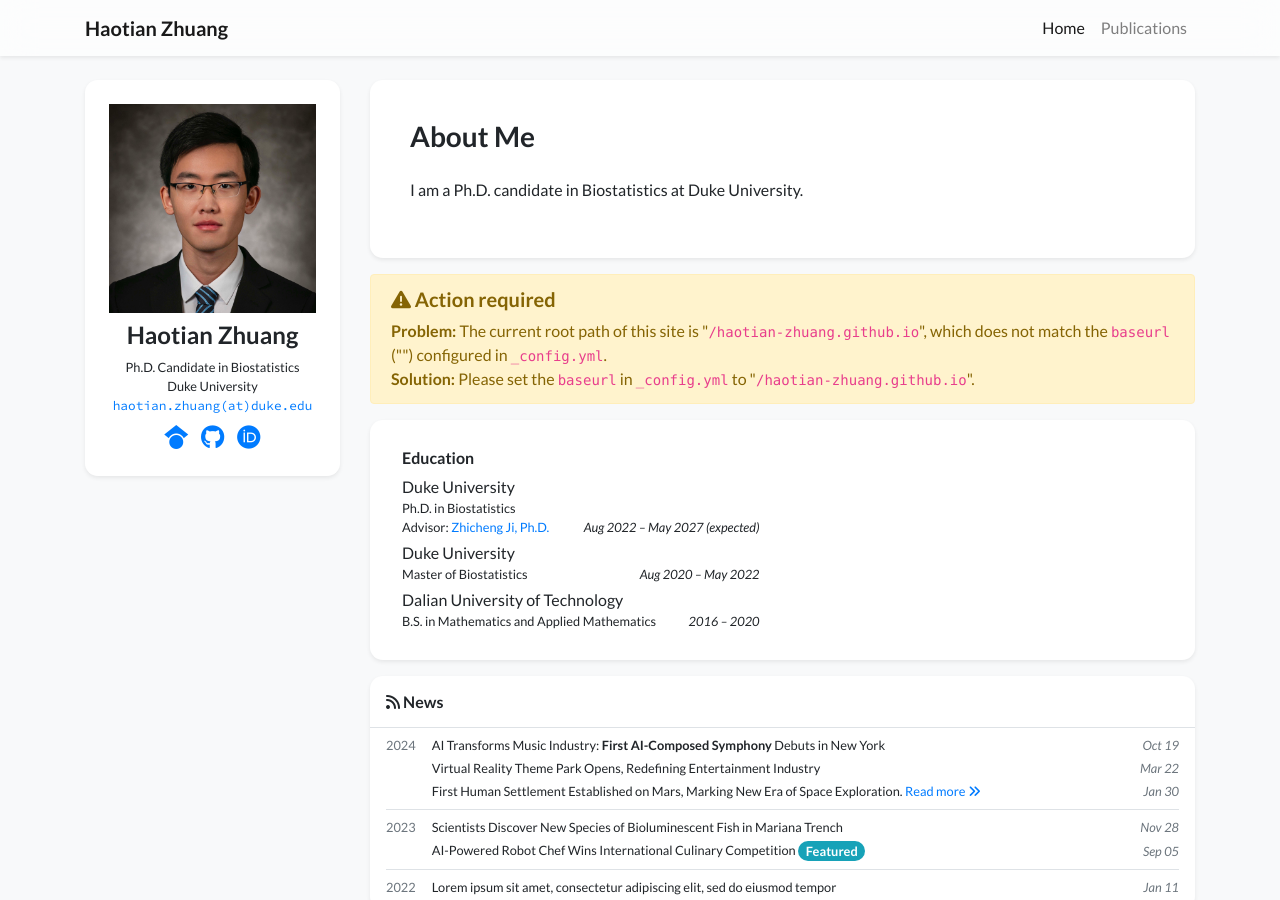
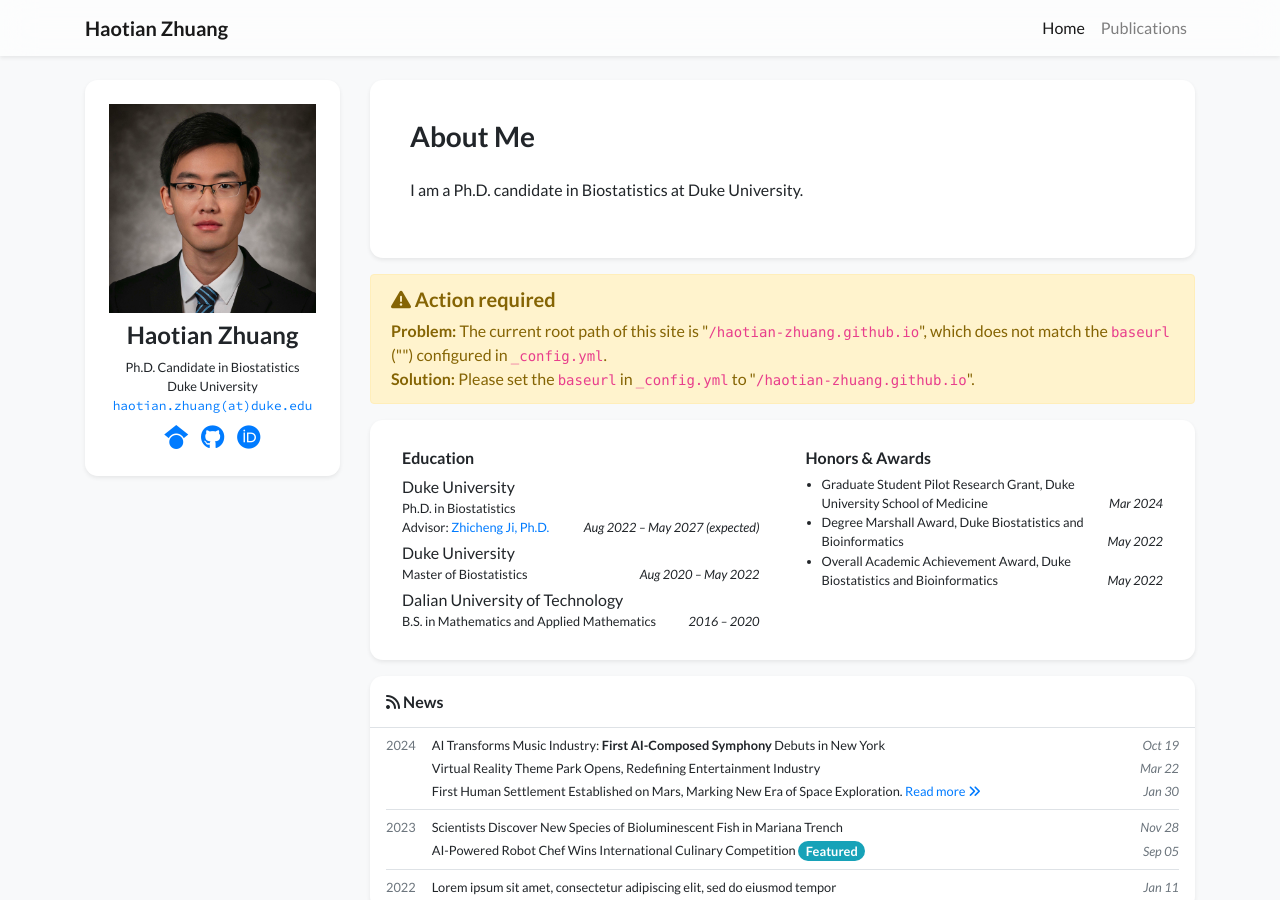
Before and after one commit to haotian-zhuang/haotian-zhuang.github.io, a Jekyll site: the page built from index.html, in a window 1280 px wide and 900 px high. Built offline with Jekyll 4.4.1, drawn with Linux system fonts in a browser that asks for light colours; nearby versions of some CDN libraries; a style sheet for code colours, icons or effects is not loaded.

Commit message:
Add academic awards

```diff
--- a/_data/profile.yml
+++ b/_data/profile.yml
@@ -39,3 +39,11 @@ education:
 #   logo: /assets/images/badges/PKU_red.png
 #   position: Research Intern
 #   date: Sep. 2019 - Jul. 2021
+
+awards:
+- name: Graduate Student Pilot Research Grant, Duke University School of Medicine
+  date: Mar 2024
+- name: Degree Marshall Award, Duke Biostatistics and Bioinformatics
+  date: May 2022
+- name: Overall Academic Achievement Award, Duke Biostatistics and Bioinformatics
+  date: May 2022
```
